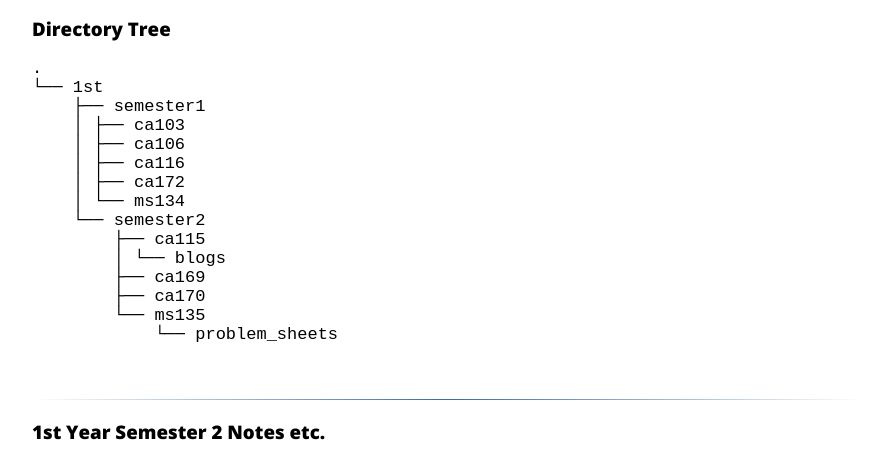
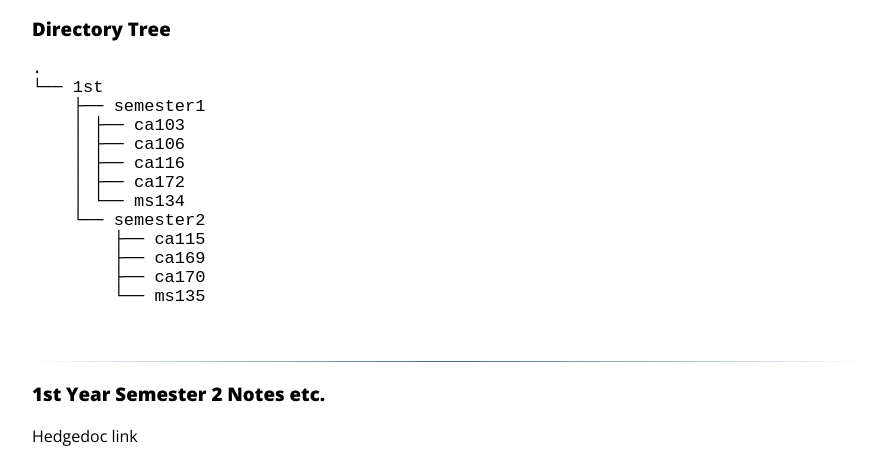
Before and after one commit to DistroByte/website, a plain HTML site: page pages/dcu/index.html in a window 1280 px wide. Shown: the part 315-775 px from the top of the page, without its empty margins (192-1067 px from the left). Drawn offline with nearby package versions, Linux system fonts and the light colour scheme.

Commit message:
updates files

```diff
--- a/pages/dcu/index.html
+++ b/pages/dcu/index.html
@@ -48,12 +48,9 @@
     &nbsp;&nbsp;&nbsp; │ └── <a class="DIR" href="./1st/semester1/ms134/">ms134</a><br>
     &nbsp;&nbsp;&nbsp; └── <a class="DIR" href="./1st/semester2/">semester2</a><br>
     &nbsp;&nbsp;&nbsp; &nbsp;&nbsp;&nbsp; ├── <a class="DIR" href="./1st/semester2/ca115/">ca115</a><br>
-    &nbsp;&nbsp;&nbsp; &nbsp;&nbsp;&nbsp; │ └── <a class="DIR" href="./1st/semester2/ca115/blogs/">blogs</a><br>
     &nbsp;&nbsp;&nbsp; &nbsp;&nbsp;&nbsp; ├── <a class="DIR" href="./1st/semester2/ca169/">ca169</a><br>
     &nbsp;&nbsp;&nbsp; &nbsp;&nbsp;&nbsp; ├── <a class="DIR" href="./1st/semester2/ca170/">ca170</a><br>
     &nbsp;&nbsp;&nbsp; &nbsp;&nbsp;&nbsp; └── <a class="DIR" href="./1st/semester2/ms135/">ms135</a><br>
-    &nbsp;&nbsp;&nbsp; &nbsp;&nbsp;&nbsp; &nbsp;&nbsp;&nbsp; └── <a class="DIR"
-      href="./1st/semester2/ms135/problem_sheets/">problem_sheets</a><br>
     <br><br>
   </p>
   <hr>
```
